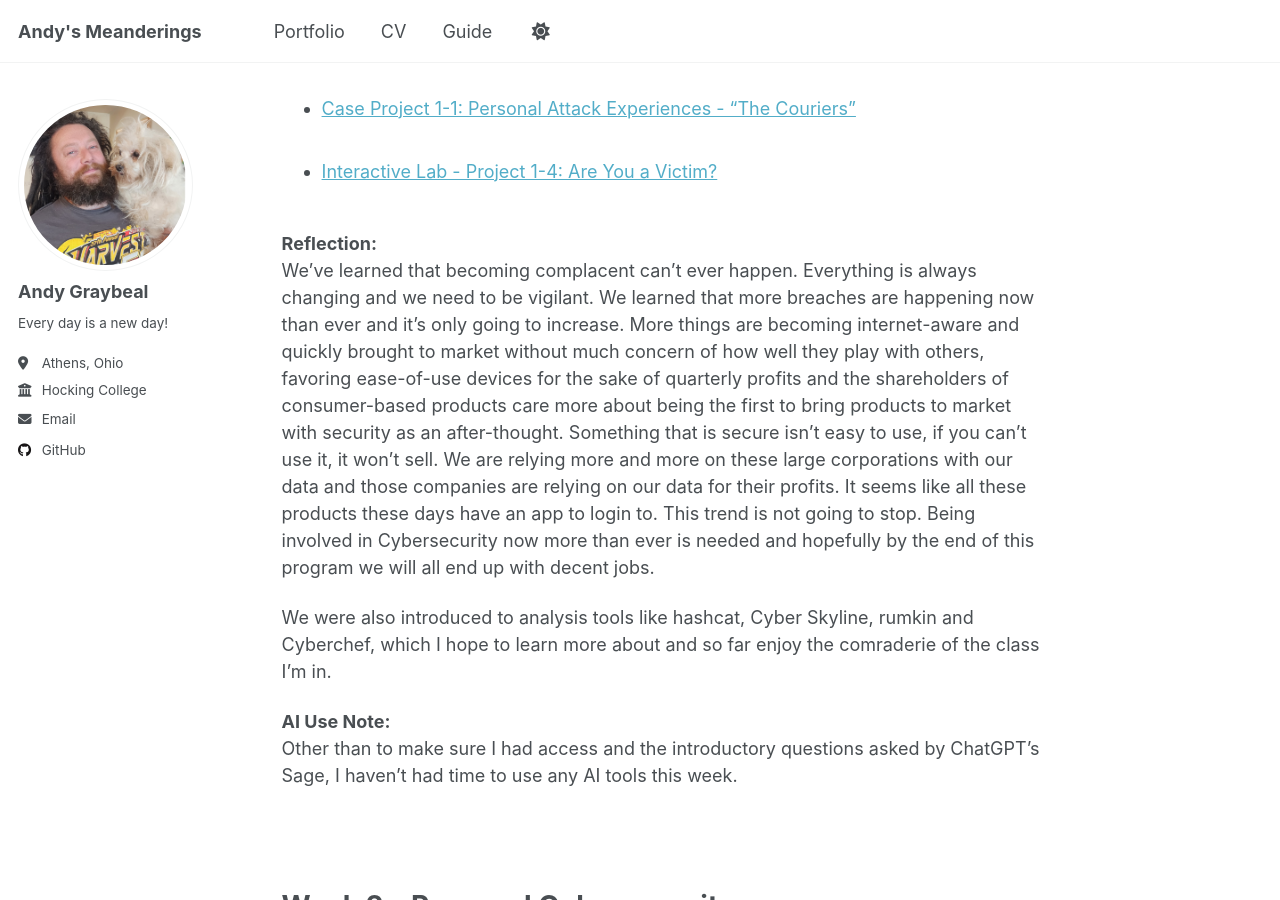
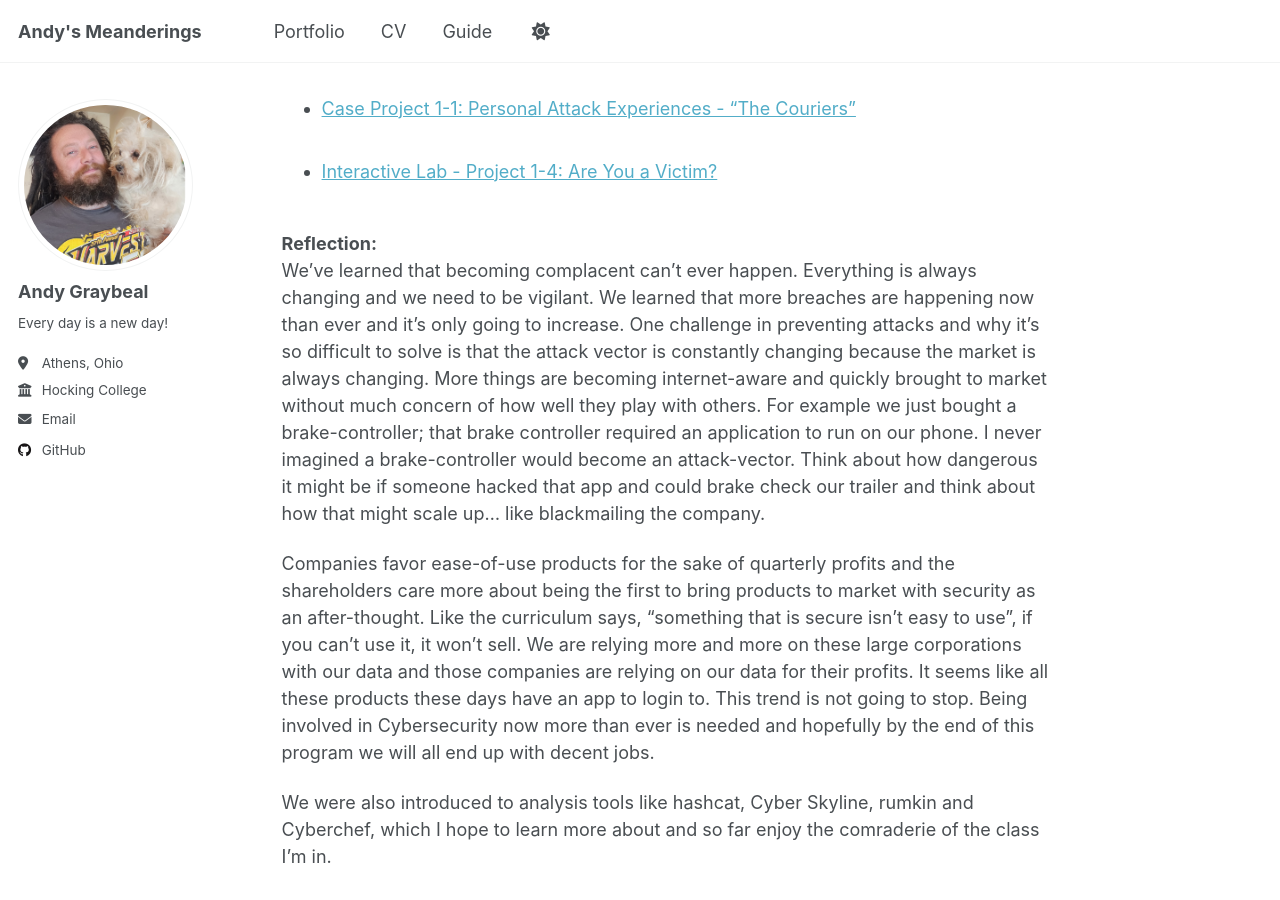
Before and after one commit to andy-graybeal/andy-graybeal.github.io, a Jekyll site: the page built from _portfolio/cybr-1100-security-awareness.md, in a window 1280 px wide and 900 px high, scrolled down 1337 px. Built offline with Jekyll 4.4.1, drawn with Linux system fonts in a browser that asks for light colours; a script that is not in the unit is left out.

Commit message:
Update cybr-1100-security-awareness.md

```diff
--- a/_portfolio/cybr-1100-security-awareness.md
+++ b/_portfolio/cybr-1100-security-awareness.md
@@ -20,8 +20,10 @@ We were introduced to the idea of Cybersecurity this first week of school.  We l
 <br><br>
 
 **Reflection:**
-We've learned that becoming complacent can't ever happen.  Everything is always changing and we need to be vigilant.
-We learned that more breaches are happening now than ever and it's only going to increase.  More things are becoming internet-aware and quickly brought to market without much concern of how well they play with others, favoring ease-of-use devices for the sake of quarterly profits and the shareholders of consumer-based products care more about being the first to bring products to market with security as an after-thought.  Something that is secure isn't easy to use, if you can't use it, it won't sell.  We are relying more and more on these large corporations with our data and those companies are relying on our data for their profits.  It seems like all these products these days have an app to login to.  This trend is not going to stop.  Being involved in Cybersecurity now more than ever is needed and hopefully by the end of this program we will all end up with decent jobs.
+We've learned that becoming complacent can't ever happen. Everything is always changing and we need to be vigilant. We learned that more breaches are happening now than ever and it's only going to increase.
+One challenge in preventing attacks and why it’s so difficult to solve is that the attack vector is constantly changing because the market is always changing.  More things are becoming internet-aware and quickly brought to market without much concern of how well they play with others.  For example we just bought a brake-controller; that brake controller required an application to run on our phone. I never imagined a brake-controller would become an attack-vector.  Think about how dangerous it might be if someone hacked that app and could brake check our trailer and think about how that might scale up… like blackmailing the company.
+
+Companies favor ease-of-use products for the sake of quarterly profits and the shareholders care more about being the first to bring products to market with security as an after-thought. Like the curriculum says, “something that is secure isn't easy to use”, if you can't use it, it won't sell. We are relying more and more on these large corporations with our data and those companies are relying on our data for their profits. It seems like all these products these days have an app to login to. This trend is not going to stop. Being involved in Cybersecurity now more than ever is needed and hopefully by the end of this program we will all end up with decent jobs.
 
 We were also introduced to analysis tools like hashcat, Cyber Skyline, rumkin and Cyberchef, which I hope to learn more about and so far enjoy the comraderie of the class I'm in.
 
```
